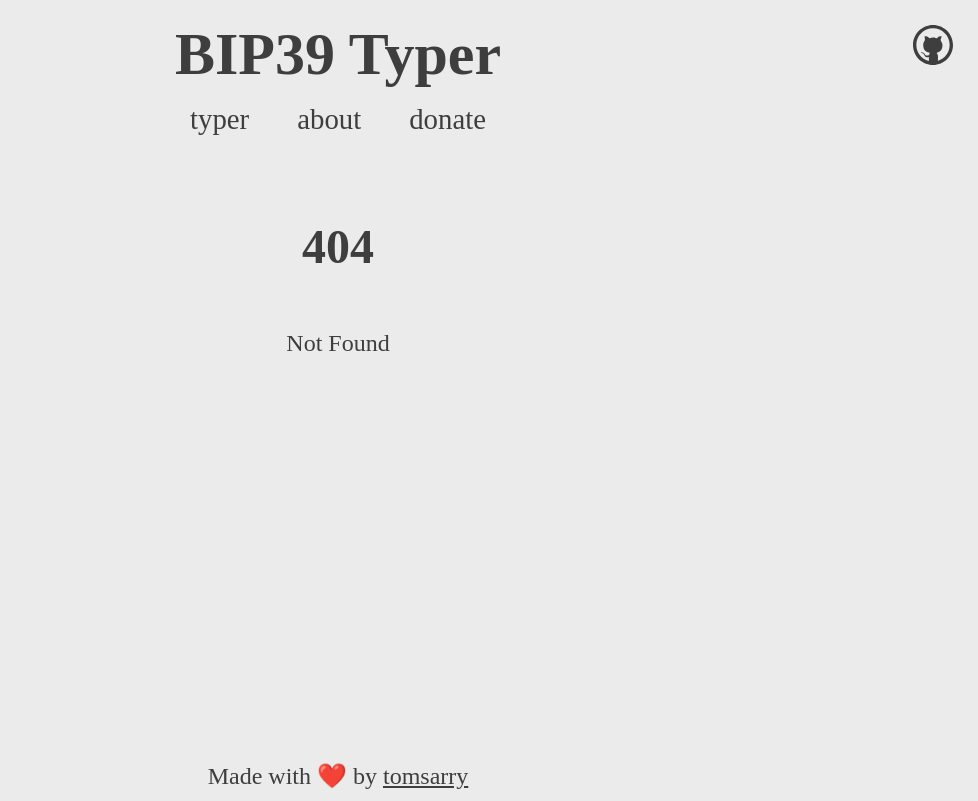
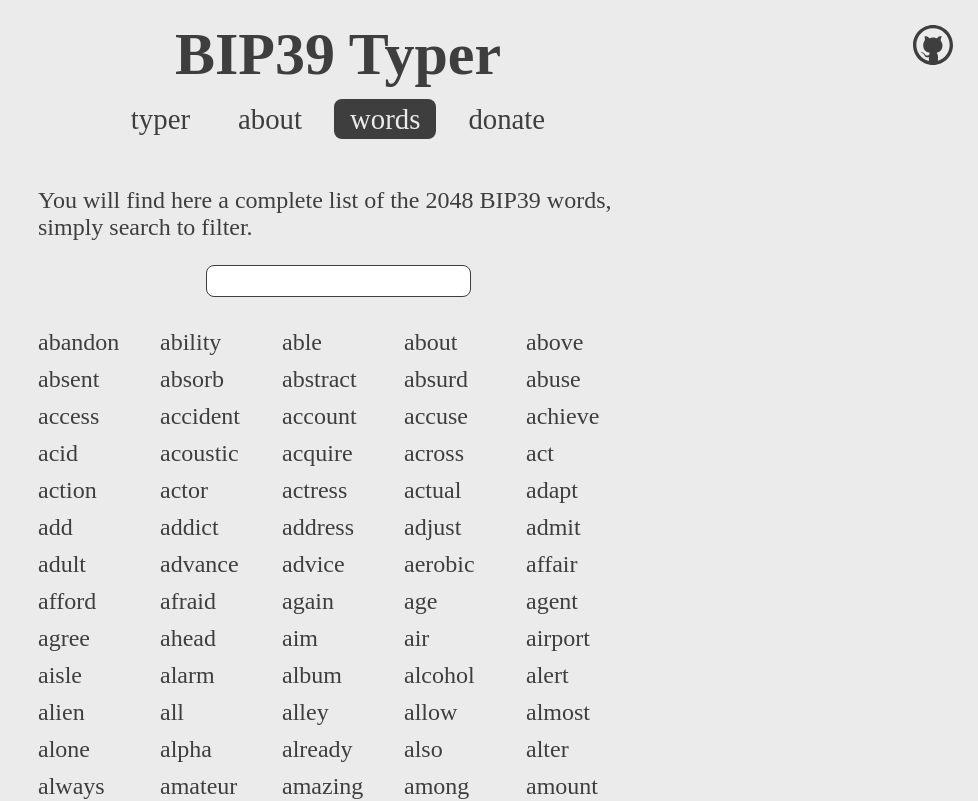
Before and after one commit to tomsarry/typer, a SvelteKit app: page /words in a window 1280 px wide. Before the commit this address had no page. Shown: the top 801 px of the page, without its empty margins (302-1280 px from the left). Built offline with nearby package versions, Linux system fonts and the light colour scheme; a web font is replaced by a local one.

Commit message:
feat: add searchable words list, fix layout

```diff
--- a/src/routes/+layout.svelte
+++ b/src/routes/+layout.svelte
@@ -7,7 +7,9 @@
 <div class="app">
 	<Header />
 
-	<slot />
+	<div class="content">
+		<slot />
+	</div>
 
 	<Footer />
 </div>
@@ -20,5 +22,10 @@
 		display: flex;
 		flex-direction: column;
 		align-items: center;
+		justify-content: space-between;
+	}
+
+	.content {
+		flex-grow: 1;
 	}
 </style>
--- a/src/routes/Footer.svelte
+++ b/src/routes/Footer.svelte
@@ -8,7 +8,6 @@
 
 <style>
 	footer {
-		position: absolute;
-		bottom: 10px;
+		margin: 16px 0px;
 	}
 </style>
--- a/src/routes/Header.svelte
+++ b/src/routes/Header.svelte
@@ -11,6 +11,9 @@
 		>
 		<span aria-current={$page.url.pathname === '/about' ? 'page' : undefined} class="nav-link"
 			><a href="/about">about</a></span
+		>
+		<span aria-current={$page.url.pathname === '/words' ? 'page' : undefined} class="nav-link"
+			><a href="/words">words</a></span
 		>
 		<span aria-current={$page.url.pathname === '/donate' ? 'page' : undefined} class="nav-link"
 			><a href="/donate">donate</a></span
--- a/src/routes/about/+page.svelte
+++ b/src/routes/about/+page.svelte
@@ -39,6 +39,6 @@
 	}
 
 	p {
-		margin-bottom: 0;
+		margin-top: 0;
 	}
 </style>
--- a/src/routes/donate/+page.svelte
+++ b/src/routes/donate/+page.svelte
@@ -13,4 +13,8 @@
 		font-size: 0.9em;
 		font-family: 'Courier New', Courier, monospace;
 	}
+
+	p {
+		margin-top: 0px;
+	}
 </style>
--- /dev/null
+++ b/src/routes/words/+page.server.js
@@ -0,0 +1,7 @@
+import { bip39words } from '../words.server';
+
+export async function load() {
+	return {
+		words: bip39words.sort()
+	};
+}
--- /dev/null
+++ b/src/routes/words/+page.svelte
@@ -0,0 +1,58 @@
+<script>
+	export let data;
+
+	let search = '';
+
+	$: filtered = data.words.filter((w) => w.startsWith(search));
+</script>
+
+<svelte:head>
+	<title>BIP39 Typer | Words</title>
+	<meta name="description" content="BIP39 Typer words list page" />
+</svelte:head>
+
+<div class="words">
+	<p>You will find here a complete list of the 2048 BIP39 words, simply search to filter.</p>
+
+	<div class="div-search">
+		<input type="text" class="search" bind:value={search} on:input />
+	</div>
+
+	<div class="words-list">
+		{#each filtered as word}
+			<span>
+				{word}
+			</span>
+		{/each}
+	</div>
+</div>
+
+<style>
+	.words-list {
+		display: grid;
+		grid-template-columns: repeat(5, 1fr);
+		gap: 10px;
+	}
+
+	.div-search {
+		display: flex;
+		justify-content: center;
+		margin-bottom: 32px;
+	}
+
+	.search {
+		border: 1px solid var(--text-color);
+		font-size: 0.8em;
+		border-radius: 8px;
+		padding: 4px 8px;
+		caret-color: var(--text-color);
+	}
+
+	.search:focus {
+		outline: #787878 solid 2px;
+	}
+
+	p {
+		margin-top: 0px;
+	}
+</style>
```
